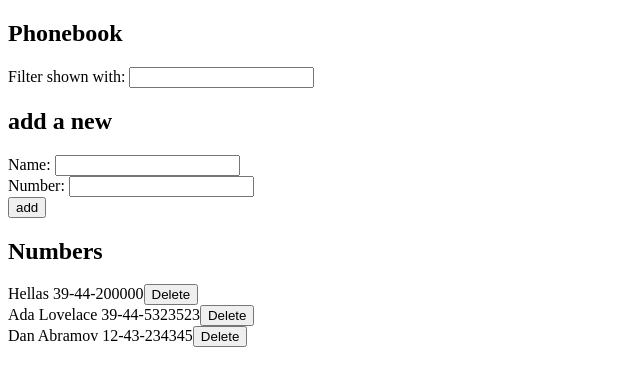
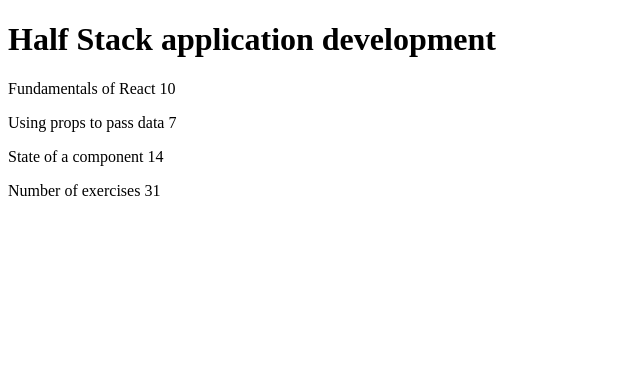
Before and after one commit to horiaahmed/fullstackopen, a React (Vite) app in the folder part1/: page / in a window 1280 px wide. Shown: the top 386 px of the page, without its empty margins (0-640 px from the left). Built offline with nearby package versions, Linux system fonts and the light colour scheme; data requests are answered from the project's data file.

Commit message:
1.1 step1

```diff
--- a/part1/src/App.jsx
+++ b/part1/src/App.jsx
@@ -1,88 +1,32 @@
-import { useState ,useEffect} from 'react'
-import ContentService from './services/ContentService'
-import Person from './Components/Person'
-import Filter from './Components/Filter'
-const App = () => {
-  const [persons, setPersons] = useState([])
-  const [newName, setNewName] = useState('')
-  const [newphoneeumber, setNewphone] = useState('')
-  const [searchQuery,setsearchQuery]=useState('')
-  const [previousId,setPreviousId]=useState(null)
-
-   useEffect(()=>{
-    ContentService.getAll()
-    .then(response=>{
-      setPersons(response.data)
-    })
-
-  },[])
-
-  useEffect(() => {
-    if (persons.length > 0) {
-    setPreviousId(parseInt(persons[persons.length - 1].id));
-    }
-  }, [persons]);
 
 
-const AddPersonData = (event) => {
-  event.preventDefault()
-  if (persons.some(x => x.name === newName && x.phonenumber===newphoneeumber)) {
-    window.alert(newName+" with "+ newphoneeumber+' is already added to phonebook')
-
-  }
-  else {
-    const newObject = {
-      id: (previousId ? previousId + 1 : 1).toString(),
-      name: newName,
-      phonenumber:newphoneeumber ,
-
-    }
-     ContentService.create(newObject)
-      .then(response=>{
-        console.log(response.data)
-        setPersons(NewPersons => [...NewPersons, newObject])
-        setNewName("")
-        setNewphone("")
-      })}
-
+const Header =(props)=>{
+  return <div><h1>{props.course}</h1></div>
 }
-const filter=persons.filter(x=>x.name.toLowerCase()
-.includes(searchQuery.toLowerCase()))
-
-
-const toDelete = (id,name) => {
-  if (window.confirm("Delete "+ name+" ?")){
-    ContentService.todelete(id)
-      .then(() => {
-      setPersons(persons.filter(person => person.id !== id))})
-      }
-    }
-
-return (
-  <div>
-  <h2>Phonebook</h2>
-  <Filter search={searchQuery} setsearch={()=>setsearchQuery(event.target.value)}/>
-
-  <h2>add a new</h2>
-
-  <form onSubmit={AddPersonData}>
-    <div> Name: <input value={newName}
-      onChange={event=>setNewName(event.target.value)}/></div>
-      <div> Number: <input value={newphoneeumber}
-      onChange={event=>setNewphone(event.target.value)}/></div>
-    <div>
-      <button type="submit">add</button>
-    </div>
-  </form>
-  <h2>Numbers</h2>
-  {filter.map(x=>
-    <Person key={x.id} person={x}
-    Delete={()=>toDelete(x.id,x.name)}/>)}
-
-
+const Content =(C)=>{
+  return <div><p>{C.part1} {C.exercises1}</p>
+  <p>{C.part2} {C.exercises2}</p>
+  <p>{C.part3} {C.exercises3}</p>
   </div>
-  )
 }
-
-
-export default App
+const Total=(t)=>{
+  return <div> <p>Number of exercises {t.total} </p></div>
+}
+const App =()=>{
+  const course = 'Half Stack application development'
+  const part1 = 'Fundamentals of React'
+  const exercises1 = 10
+  const part2 = 'Using props to pass data'
+  const exercises2 = 7
+  const part3 = 'State of a component'
+  const exercises3 = 14
+  const total=exercises1+exercises2+exercises3
+  return <div>
+   <Header course={course}/>
+   <Content part1={part1} exercises1={exercises1}
+   part2={part2} exercises2={exercises2}
+   part3={part3} exercises3={exercises3}/>
+   <Total total={total}/>
+  </div>
+}
+export default App;
```
